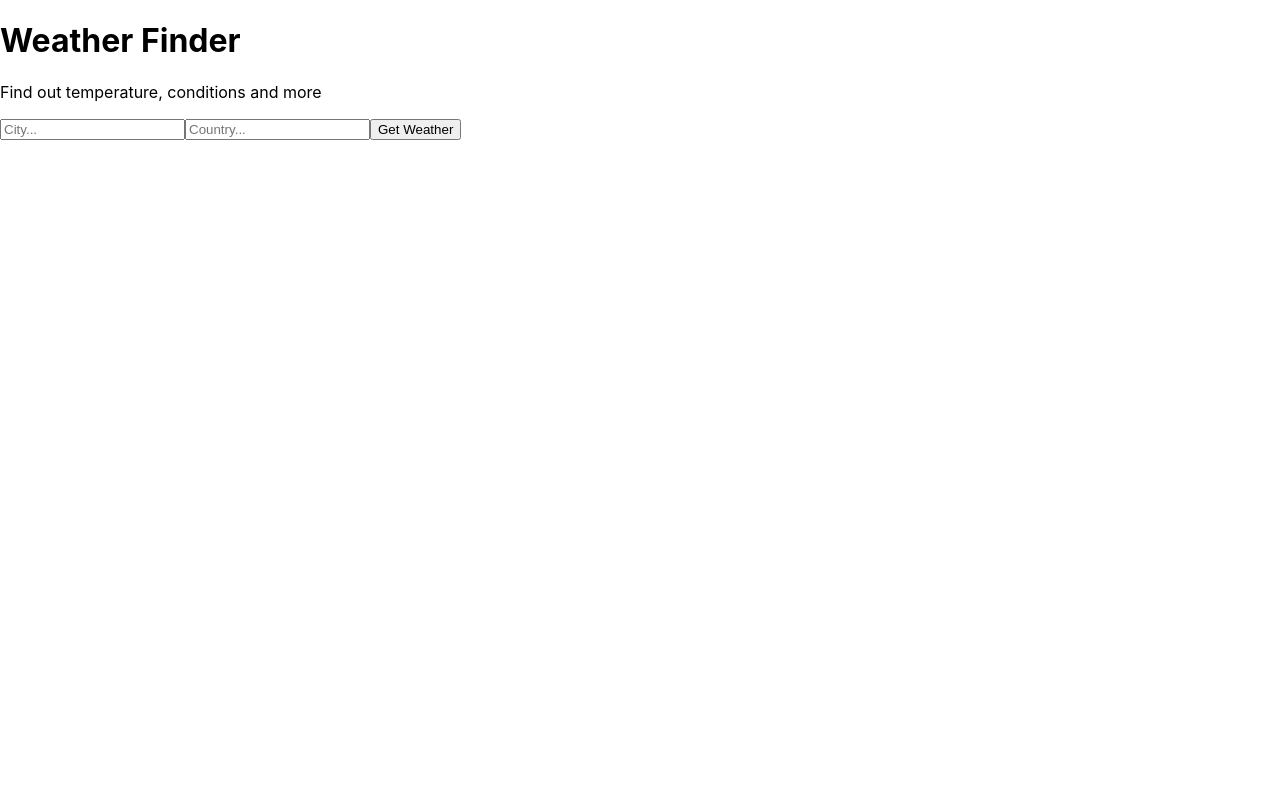
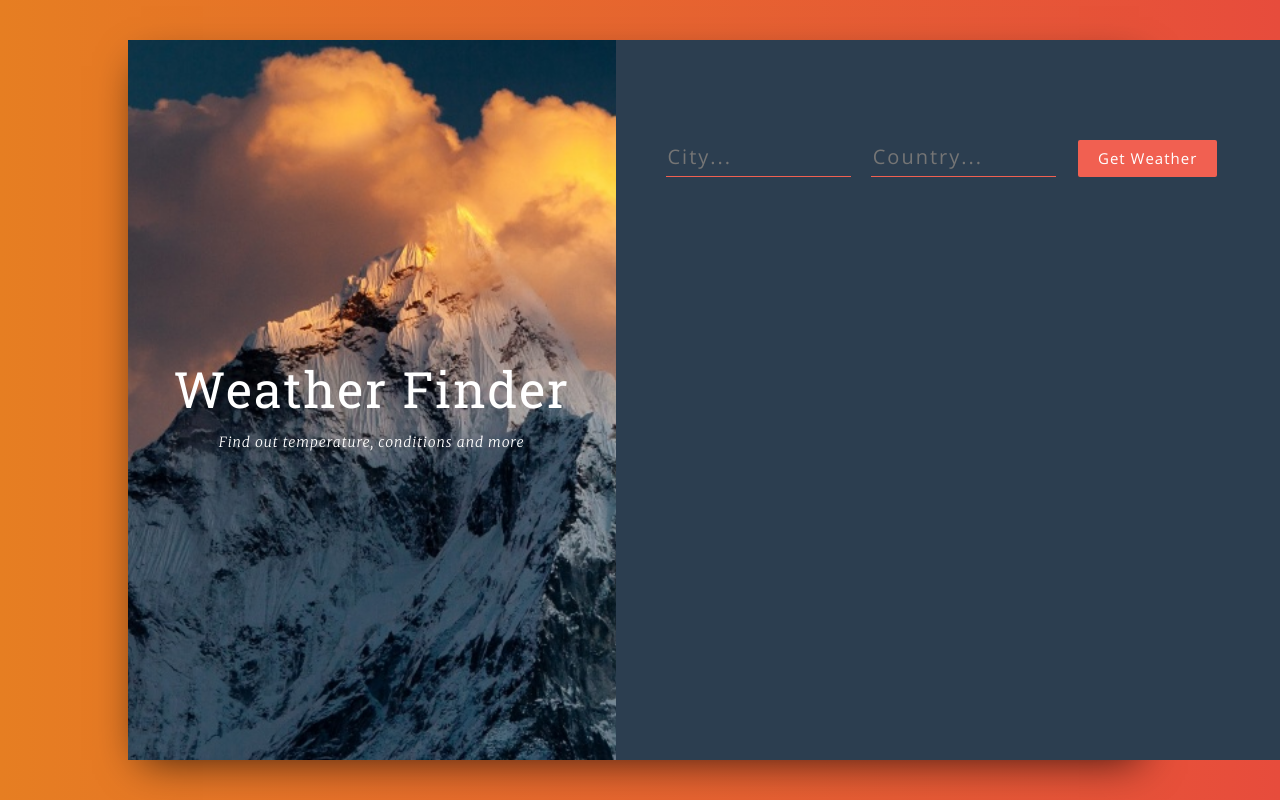
Before and after one commit to amertoukan/react-weather-app, a React (Create React App) app in the folder app/: page / in a window 1280 px wide. Built offline with nearby package versions, Linux system fonts and the light colour scheme.

Commit message:
UI/UX updated

```diff
--- a/app/package.json
+++ b/app/package.json
@@ -3,6 +3,7 @@
   "version": "0.1.0",
   "private": true,
   "dependencies": {
+    "bootstrap": "^3.3.7",
     "react": "^16.7.0",
     "react-dom": "^16.7.0",
     "react-scripts": "2.1.3"
--- a/app/src/App.css
+++ b/app/src/App.css
@@ -0,0 +1,127 @@
+@import url('https://fonts.googleapis.com/css?family=Merriweather:100,200,300,300i,400,400i,700');
+@import url('https://fonts.googleapis.com/css?family=Roboto+Slab:400,700');
+@import url('https://fonts.googleapis.com/css?family=Open+Sans:300,400');
+
+body {
+  font-family: "Open Sans", serif;
+}
+
+.wrapper {
+  background: linear-gradient(to right, #e67e22, #e74c3c);
+  height: 100vh;
+  display: flex;
+  justify-content: center;
+  align-items: center;
+}
+
+.main {
+  height: 90vh;
+  background: #fff;
+  box-shadow: 0px 13px 40px -13px rgba(0,0,0,0.75);
+  width: 80%;
+  margin: 0 auto;
+}
+
+.title-container {
+  height: 90vh;
+  background: url("img/bg.jpg") center center no-repeat;
+  background-size: cover;
+  display: flex;
+  align-items: center;
+  justify-content: center;
+  text-align: center;
+  color: white;
+}
+
+.title-container__title {
+  font-size: 50px;
+  letter-spacing: 2px;
+  line-height: 1.3;
+  font-family: 'Roboto Slab', serif;
+}
+
+.title-container__subtitle {
+  font-style: italic;
+  font-weight: 100;
+  letter-spacing: 1px;
+  line-height: 1.5;
+  font-family: "Merriweather", serif;
+}
+
+.form-container {
+  background-color: #2c3e50;
+  height: 90vh;
+  padding-top: 100px;
+  padding-left: 50px;
+}
+
+input[type="text"] {
+  background-color: transparent;
+  border: 0;
+  border-bottom: solid 1px #f16051;
+  width: 30%;
+  padding-bottom: 4px;
+  color: #fff !important;
+  font-weight: lighter;
+  letter-spacing: 2px;
+  margin-bottom: 30px;
+  margin-right: 20px;
+  font-size: 20px;
+}
+
+input[type="text"] {
+    outline: none;
+}
+
+input:-webkit-autofill {
+    -webkit-box-shadow: 0 0 0 30px #2c3e50 inset;
+    -webkit-text-fill-color: #fff !important;
+}
+
+button {
+  border: 0;
+  padding: 8px 20px;
+  margin: 0 2px;
+  border-radius: 2px;
+  font-weight: lighter;
+  letter-spacing: 1px;
+  font-size: 15px;
+  cursor: pointer;
+  background-color: #f16051;
+  color: #fff;
+  font-weight: 100;
+}
+
+button:active {
+  outline: none;
+}
+
+.weather__info {
+  width: 60%;
+  font-size: 20px;
+  font-weight: 200;
+  letter-spacing: 2px;
+}
+
+.weather__key {
+  color: #f16051;
+  border-bottom: solid 2px rgba(255,255,255,0.06);
+  padding: 20px 0 20px 0;
+  font-weight: 400;
+}
+
+.weather__key:last-child {
+  border: 0;
+}
+
+.weather__value {
+  color: #fff;
+  font-weight: 200;
+}
+
+.weather__error {
+  color: #f16051;
+  font-size: 20px;
+  letter-spacing: 1px;
+  font-weight: 200;
+}
--- a/app/src/App.js
+++ b/app/src/App.js
@@ -63,8 +63,20 @@
   render(){
     return (
       <div>
+       <div className="wrapper">
+         <div className="main">
+           <div className="container">
+             <div className="row">
+
+             <div className="col-xs-5 title-container">
                   <Titles />
+             </div>
+
+<div className="col-xs-7 form-container">
+
 <Form getWeather={this.getWeather}/>
+
+
 <Weather
       temperature={this.state.temperature}
       max = {this.state.max}
@@ -75,8 +87,14 @@
       description = {this.state.description}
         error = {this.state.error}/>
         </div>
+             </div>
+           </div>
+         </div>
+       </div>
+      </div>
     )
   }
 }
 
+
 export default App;
--- a/app/src/components/titles.js
+++ b/app/src/components/titles.js
@@ -4,8 +4,8 @@
 
 
         <div>
-        <h1>Weather Finder</h1>
-        <p>Find out temperature, conditions and more</p>
+        <h1 className ="title-container__title">Weather Finder</h1>
+        <p className ="title-container__subtitle">Find out temperature, conditions and more</p>
         </div>
 
 )
--- a/app/src/components/weather.js
+++ b/app/src/components/weather.js
@@ -5,19 +5,60 @@
 
 const Weather = (props) => {
 return (
-<div>
-    { props.city && props.country && <p> Location: {props.city}, {props.country}</p> }
+<div className = 'weather__info'>
+    {
+        props.city && props.country &&
+        <p className="weather__key"> Location:
+        <span className="weather__value"> { props.city }, { props.country } </span>
+        </p>
+    }
 
-    {  props.humidity && <p>Humidity:   {props.humidity}</p>}
+    {
+        props.humidity &&
+        <p className="weather__key">
+        Humidity:
+        <span className="weather__value"> { props.humidity } </span>
+        </p>
+    }
 
-        { props.temperature && <p>Temperature: {props.temperature}</p>}
+    {
+        props.temperature &&
+        <p className="weather__key">Temperature:
+        <span className="weather__value"> { props.temperature } </span>
+        </p>
+    }
 
-        { props.description && <p>Condition:  {props.description}</p>}
 
-        { props.max  && <p>High: {props.max}</p> }
-        { props.min &&   <p>Low: {props.min}</p>  }
+    {
+        props.description &&
+        <p className="weather__key">
+        Condition:
+        <span className="weather__value"> { props.description } </span>
+        </p>
+    }
 
-        { props.error && <p> {props.error}</p>}
+    {
+        props.max  &&
+        <p className="weather__key">
+        High:
+        <span className="weather__value"> { props.max } </span>
+        </p>
+    }
+
+    {
+        props.min &&
+        <p className="weather__key">
+        Low:
+        <span className="weather__value"> { props.min } </span>
+        </p>
+    }
+
+    {
+        props.error &&
+        <p className="weather__key">
+        <span className="weather__error"> { props.error } </span>
+        </p>
+    }
 
 </div>
 )}
--- a/app/src/index.js
+++ b/app/src/index.js
@@ -1,6 +1,8 @@
 import React from 'react';
 import ReactDOM from 'react-dom';
 import './index.css';
+import 'bootstrap/dist/css/bootstrap.min.css'
+import './App.css'
 import App from './App';
 import * as serviceWorker from './serviceWorker';
 
```
Also changed, not shown: app/src/img/bg.jpg (added), 1 other file (tests, documents, lock files or other folders). Lines whose indentation alone changed are shown as unchanged.
